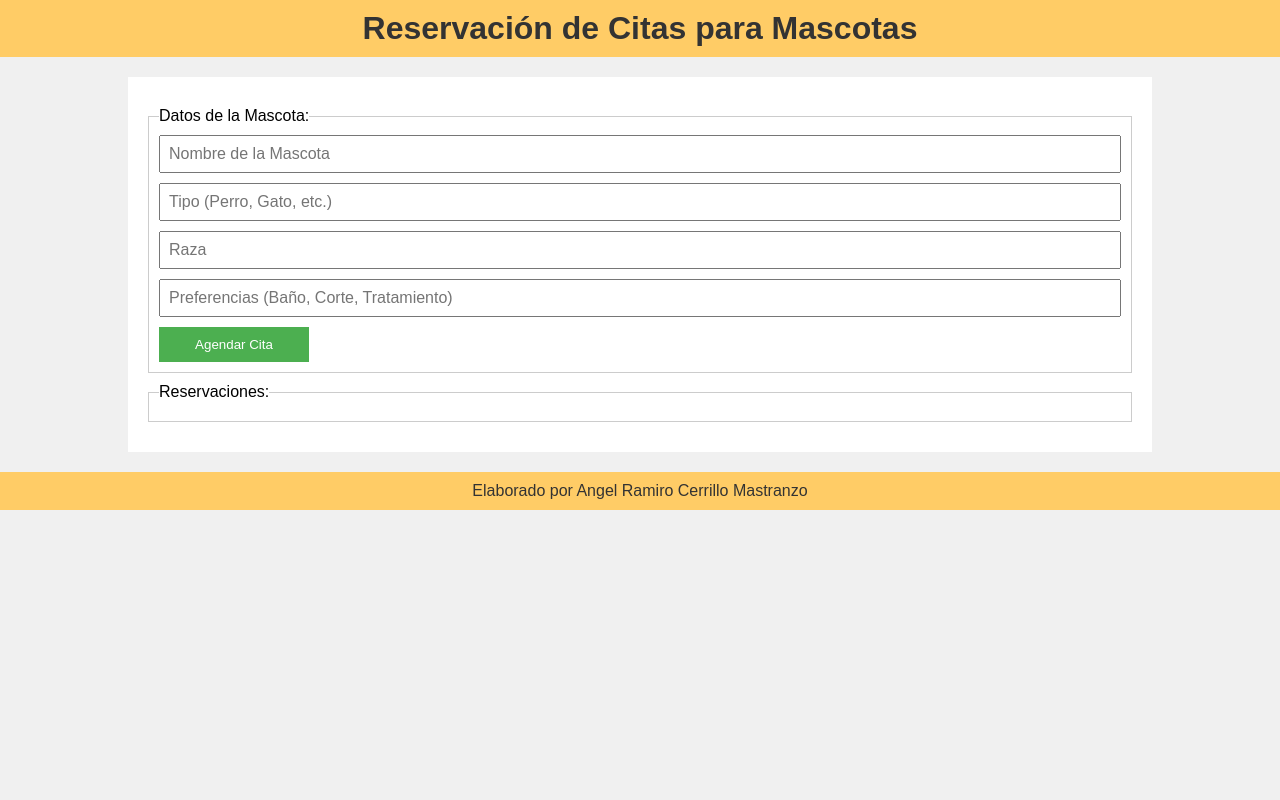
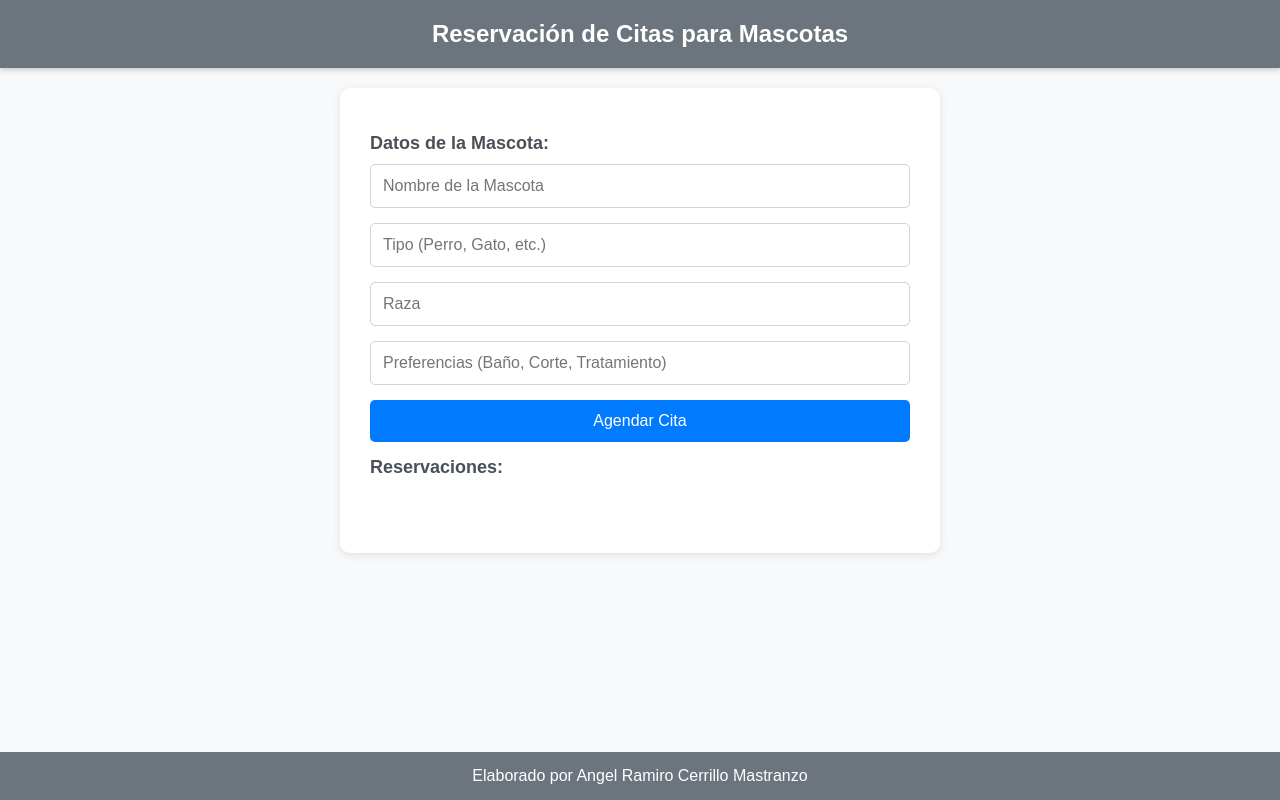
Before and after one commit to OpticAngel/SalonDeBellesaAnimales, a plain HTML site: page index.html in a window 1280 px wide. Drawn offline with Linux system fonts and the light colour scheme.

Commit message:
Update estilos.css

```diff
--- a/css/estilos.css
+++ b/css/estilos.css
@@ -5,53 +5,108 @@
 }
 
 body {
-    font-family: Arial, sans-serif;
-    background-color: #f0f0f0;
+    font-family: 'Arial', sans-serif;
+    background-color: #f8f9fa;
+    color: #495057;
+    display: flex;
+    flex-direction: column;
+    align-items: center;
+    min-height: 100vh;
 }
 
-header, footer {
-    background-color: #ffcc66;
+header {
+    width: 100%;
+    background-color: #6c757d;
+    color: white;
     text-align: center;
-    padding: 10px;
-    color: #333;
+    padding: 20px;
+    box-shadow: 0 2px 5px rgba(0, 0, 0, 0.2);
+}
+
+h1 {
+    margin: 0;
+    font-size: 24px;
 }
 
 section {
-    background-color: #fff;
-    padding: 20px;
-    margin: 20px auto;
-    width: 80%;
+    background-color: #ffffff;
+    padding: 30px;
+    margin: 20px;
+    width: 90%;
+    max-width: 600px;
+    border-radius: 10px;
+    box-shadow: 0 2px 10px rgba(0, 0, 0, 0.1);
 }
 
 fieldset {
-    margin: 10px 0;
-    padding: 10px;
-    border: 1px solid #ccc;
+    border: none;
+    margin: 15px 0;
+}
+
+legend {
+    font-weight: bold;
+    font-size: 18px;
+    margin-bottom: 10px;
 }
 
 input {
     display: block;
     width: 100%;
-    padding: 8px;
-    margin-bottom: 10px;
+    padding: 12px;
+    margin-bottom: 15px;
     font-size: 16px;
+    border: 1px solid #ced4da;
+    border-radius: 5px;
+    transition: border-color 0.3s;
+}
+
+input:focus {
+    border-color: #007bff;
+    outline: none;
 }
 
 button {
-    width: 150px;
-    padding: 10px;
-    background-color: #4CAF50;
+    width: 100%;
+    padding: 12px;
+    background-color: #007bff;
     color: white;
     border: none;
+    border-radius: 5px;
     cursor: pointer;
+    font-size: 16px;
+    transition: background-color 0.3s;
 }
 
 button:hover {
-    background-color: #45a049;
+    background-color: #0056b3;
+}
+
+#listaCitas {
+    margin-top: 20px;
 }
 
 #listaCitas p {
-    background-color: #e3e3e3;
-    padding: 10px;
-    margin: 5px 0;
+    background-color: #e9ecef;
+    padding: 15px;
+    margin: 10px 0;
+    border-radius: 5px;
+    box-shadow: 0 1px 3px rgba(0, 0, 0, 0.1);
 }
+
+.ticket-container {
+    padding: 20px;
+    border: 2px solid #007bff;
+    border-radius: 10px;
+    background-color: #f8f9fa;
+    box-shadow: 0 2px 5px rgba(0, 0, 0, 0.2);
+}
+
+footer {
+    text-align: center;
+    padding: 15px 0;
+    background-color: #6c757d;
+    color: white;
+    width: 100%;
+    position: absolute;
+    bottom: 0;
+}
```
